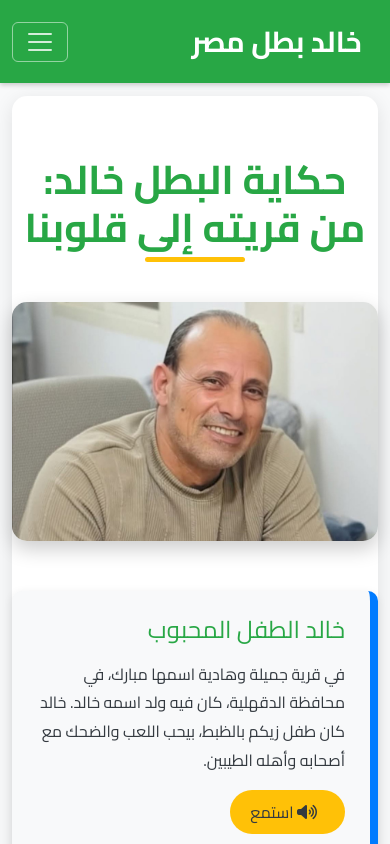
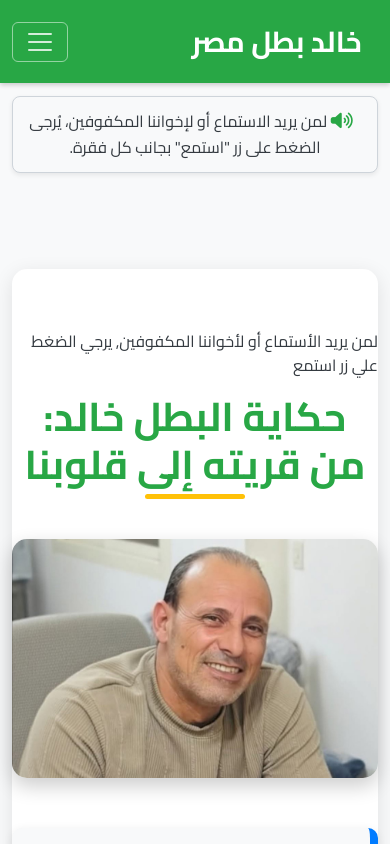
Before and after one commit to ahmedelhossin/khaled-shawky, a plain HTML site: page index.html in a window 390 px wide. Shown: the top 844 px of the page. Drawn offline with nearby package versions, Linux system fonts and the light colour scheme.

Commit message:
Update index.html

```diff
--- a/index.html
+++ b/index.html
@@ -253,6 +253,34 @@
             color: var(--primary-color);
             text-decoration: underline;
         }
+        .listen-note-paragraph {
+    font-family: 'Cairo', sans-serif; /* تأكد من تطبيق خط كايرو */
+    font-size: 1.15rem; /* حجم الخط ليكون واضحًا */
+    line-height: 1.6; /* تباعد الأسطر لتحسين القراءة */
+    color: var(--text-color); /* لون النص الأساسي */
+    text-align: center; /* توسيط النص */
+    padding: 15px 20px; /* مسافة داخلية حول النص */
+    background-color: var(--light-bg); /* خلفية فاتحة */
+    border: 1px solid #ced4da; /* حدود خفيفة لتمييزها */
+    border-radius: 8px; /* زوايا مستديرة ناعمة */
+    box-shadow: 0 2px 5px rgba(0,0,0,0.08); /* ظل خفيف جدًا */
+    margin-bottom: 20px; /* مسافة أسفل الفقرة */
+}
+
+.listen-note-paragraph .fa-volume-up {
+    color: var(--primary-color); /* لون أيقونة الصوت بلونك الأساسي */
+    font-size: 1.25rem; /* حجم أيقونة أكبر قليلاً */
+}
+
+@media (max-width: 767.98px) {
+    .listen-note-paragraph {
+        font-size: 1rem; /* تصغير الخط على الشاشات الصغيرة */
+        padding: 12px 15px;
+    }
+    .listen-note-paragraph .fa-volume-up {
+        font-size: 1.1rem; /* تصغير أيقونة الصوت على الشاشات الصغيرة */
+    }
+}
     </style>
 </head>
 <body>
@@ -278,9 +306,15 @@
             </div>
         </div>
     </nav>
-
+<br><br><br>
+<div class="container mt-4 mb-4">
+    <p class="listen-note-paragraph">
+        <i class="fas fa-volume-up me-2"></i> لمن يريد الاستماع أو لإخواننا المكفوفين، يُرجى الضغط على زر "استمع" بجانب كل فقرة.
+    </p>
+</div>
     <div class="container mt-5 pt-5">
         <section id="story-section">
+            <p >لمن يريد الأستماع أو لأخواننا المكفوفين, يرجي الضغط علي زر استمع</p>
             <h2>حكاية البطل خالد: من قريته إلى قلوبنا</h2>
             <img src="photo.jpg" alt="صورة رئيسية للبطل خالد" class="img-fluid story-main-image">
             <div class="story-content">
```
